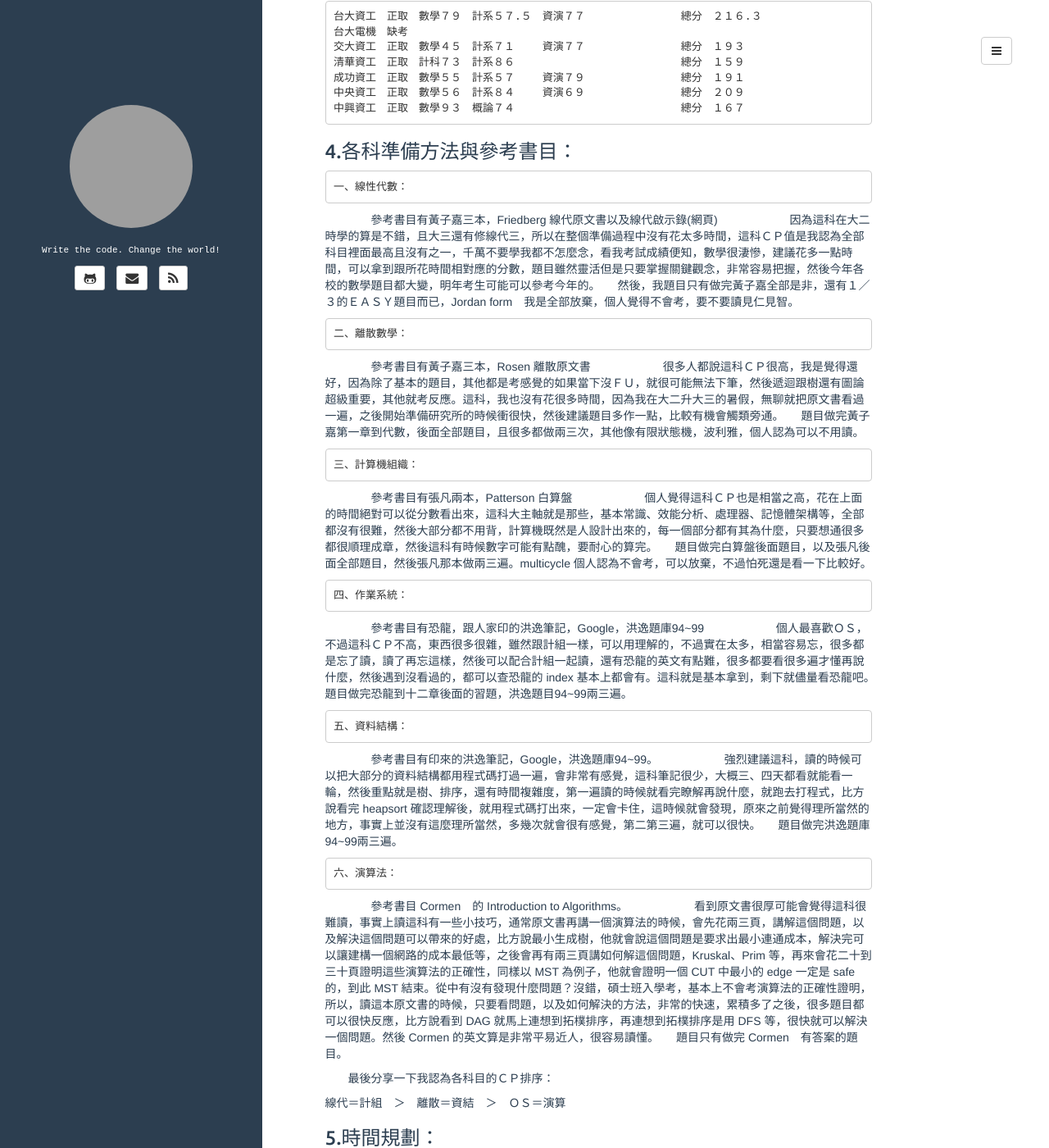
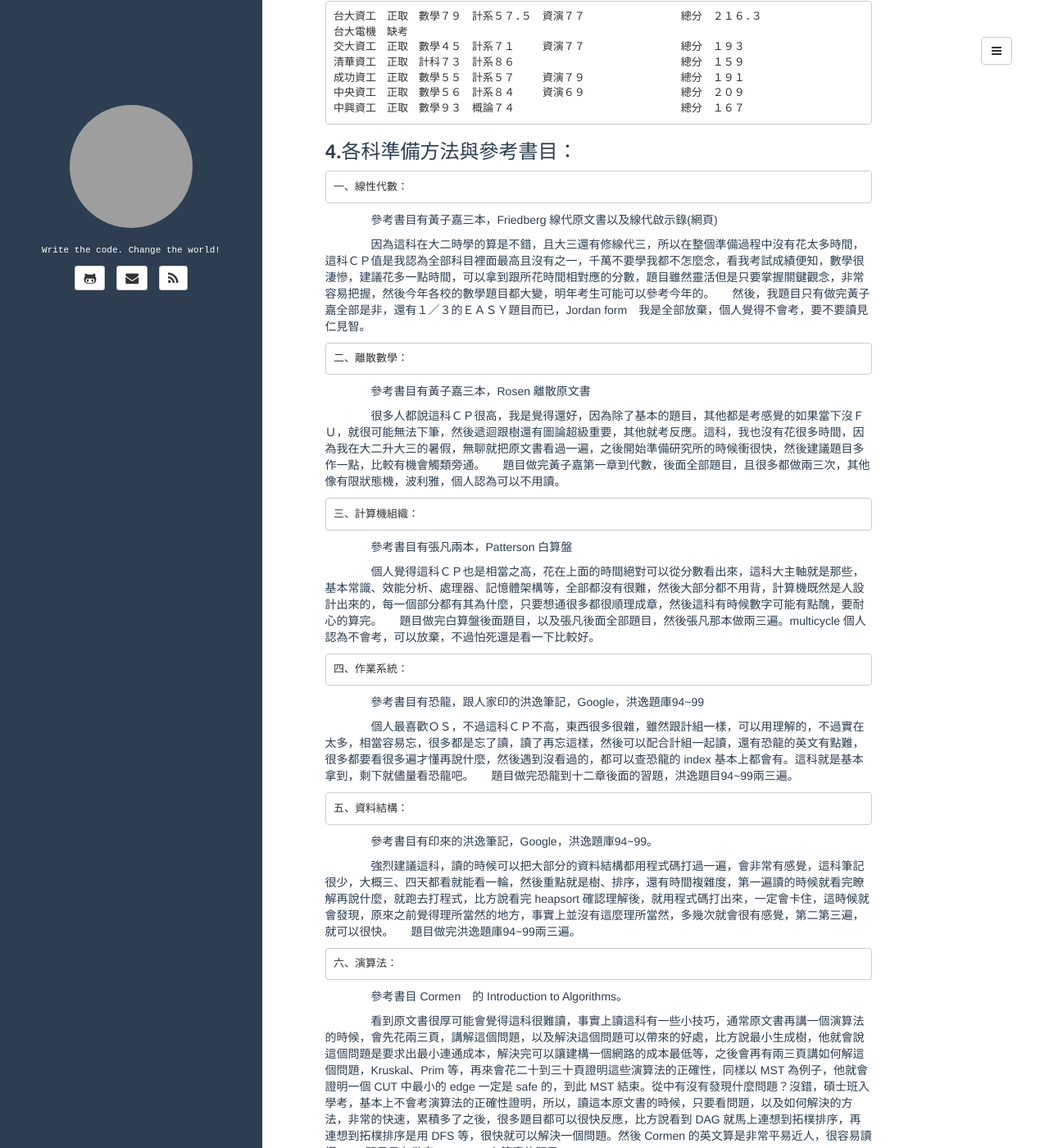
Before and after one commit to npes87184/npes87184.github.io, a Jekyll site: the page built from _posts/2015-8-4-csie.md, in a window 1280 px wide and 1400 px high, scrolled down 438 px. Shown: the whole window at 82% size. Built offline with Jekyll 4.4.1, drawn with Linux system fonts in a browser that asks for light colours; comment, search, counter and statistics services are not loaded; some of the changed lines change nothing that is shown; some of the changed text lies outside the part shown; grey boxes are pictures that could not be loaded.

Commit message:
2015-8-4

```diff
--- a/_posts/2015-8-4-csie.md
+++ b/_posts/2015-8-4-csie.md
@@ -1,11 +1,15 @@
 ---
 layout: post
-title: 第一次跨考資工所就上手!
-categories: [雜記]
-tags: [資工所]
+title: "第一次跨考資工所就上手!"
+categories:
+  - 雜記
+tags:
+  - 資工所
 description: 應數系跨考資工所榜首心得...
 comments: true
+published: true
 ---
+
 
 _本篇文章完成於 2014/3/22_
 
@@ -32,34 +36,41 @@
 	一、線性代數：
 
 　　　　參考書目有黃子嘉三本，Friedberg 線代原文書以及線代啟示錄(網頁)
+
 　　　　因為這科在大二時學的算是不錯，且大三還有修線代三，所以在整個準備過程中沒有花太多時間，這科ＣＰ值是我認為全部科目裡面最高且沒有之一，千萬不要學我都不怎麼念，看我考試成績便知，數學很淒慘，建議花多一點時間，可以拿到跟所花時間相對應的分數，題目雖然靈活但是只要掌握關鍵觀念，非常容易把握，然後今年各校的數學題目都大變，明年考生可能可以參考今年的。　　然後，我題目只有做完黃子嘉全部是非，還有１／３的ＥＡＳＹ題目而已，Jordan form　我是全部放棄，個人覺得不會考，要不要讀見仁見智。
 
 	二、離散數學：
 
 　　　　參考書目有黃子嘉三本，Rosen 離散原文書
+
 　　　　很多人都說這科ＣＰ很高，我是覺得還好，因為除了基本的題目，其他都是考感覺的如果當下沒ＦＵ，就很可能無法下筆，然後遞迴跟樹還有圖論超級重要，其他就考反應。這科，我也沒有花很多時間，因為我在大二升大三的暑假，無聊就把原文書看過一遍，之後開始準備研究所的時候衝很快，然後建議題目多作一點，比較有機會觸類旁通。　　題目做完黃子嘉第一章到代數，後面全部題目，且很多都做兩三次，其他像有限狀態機，波利雅，個人認為可以不用讀。
 
 	三、計算機組織：
 
 　　　　參考書目有張凡兩本，Patterson 白算盤
+
 　　　　個人覺得這科ＣＰ也是相當之高，花在上面的時間絕對可以從分數看出來，這科大主軸就是那些，基本常識、效能分析、處理器、記憶體架構等，全部都沒有很難，然後大部分都不用背，計算機既然是人設計出來的，每一個部分都有其為什麼，只要想通很多都很順理成章，然後這科有時候數字可能有點醜，要耐心的算完。　　題目做完白算盤後面題目，以及張凡後面全部題目，然後張凡那本做兩三遍。multicycle 個人認為不會考，可以放棄，不過怕死還是看一下比較好。
 
 	四、作業系統：
 
 　　　　參考書目有恐龍，跟人家印的洪逸筆記，Google，洪逸題庫94~99
+
 　　　　個人最喜歡ＯＳ，不過這科ＣＰ不高，東西很多很雜，雖然跟計組一樣，可以用理解的，不過實在太多，相當容易忘，很多都是忘了讀，讀了再忘這樣，然後可以配合計組一起讀，還有恐龍的英文有點難，很多都要看很多遍才懂再說什麼，然後遇到沒看過的，都可以查恐龍的 index 基本上都會有。這科就是基本拿到，剩下就儘量看恐龍吧。　　題目做完恐龍到十二章後面的習題，洪逸題目94~99兩三遍。
 
 	五、資料結構：
 
 　　　　參考書目有印來的洪逸筆記，Google，洪逸題庫94~99。
+
 　　　　強烈建議這科，讀的時候可以把大部分的資料結構都用程式碼打過一遍，會非常有感覺，這科筆記很少，大概三、四天都看就能看一輪，然後重點就是樹、排序，還有時間複雜度，第一遍讀的時候就看完瞭解再說什麼，就跑去打程式，比方說看完 heapsort 確認理解後，就用程式碼打出來，一定會卡住，這時候就會發現，原來之前覺得理所當然的地方，事實上並沒有這麼理所當然，多幾次就會很有感覺，第二第三遍，就可以很快。　　題目做完洪逸題庫94~99兩三遍。
 
 	六、演算法：
 
 　　　　參考書目 Cormen　的 Introduction to Algorithms。
+
 　　　　看到原文書很厚可能會覺得這科很難讀，事實上讀這科有一些小技巧，通常原文書再講一個演算法的時候，會先花兩三頁，講解這個問題，以及解決這個問題可以帶來的好處，比方說最小生成樹，他就會說這個問題是要求出最小連通成本，解決完可以讓建構一個網路的成本最低等，之後會再有兩三頁講如何解這個問題，Kruskal、Prim 等，再來會花二十到三十頁證明這些演算法的正確性，同樣以 MST 為例子，他就會證明一個 CUT 中最小的 edge 一定是 safe 的，到此 MST 結束。從中有沒有發現什麼問題？沒錯，碩士班入學考，基本上不會考演算法的正確性證明，所以，讀這本原文書的時候，只要看問題，以及如何解決的方法，非常的快速，累積多了之後，很多題目都可以很快反應，比方說看到 DAG 就馬上連想到拓樸排序，再連想到拓樸排序是用 DFS 等，很快就可以解決一個問題。然後 Cormen 的英文算是非常平易近人，很容易讀懂。　　題目只有做完 Cormen　有答案的題目。
 
-　　最後分享一下我認為各科目的ＣＰ排序：
+
+	最後分享一下我認為各科目的ＣＰ排序：
 
   		線代＝計組　＞　離散＝資結　＞　ＯＳ＝演算
 
```
